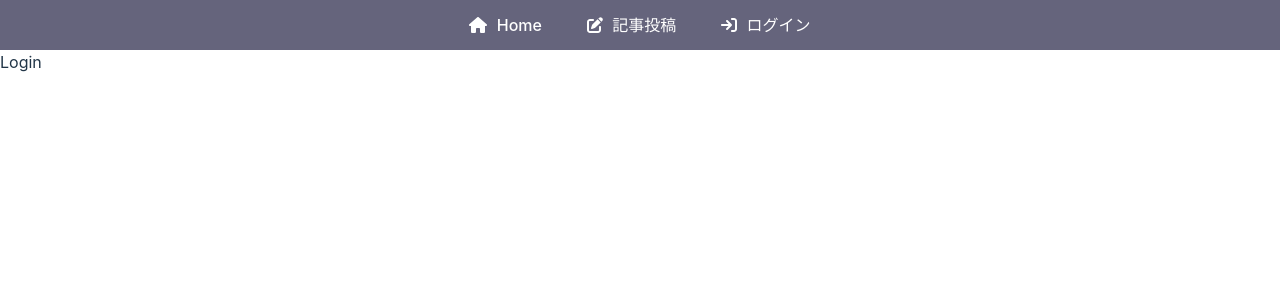
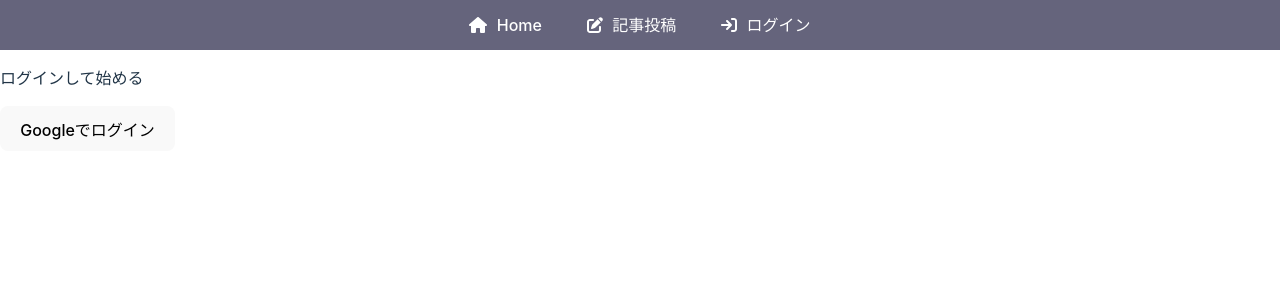
Before and after one commit to s-yoshiii/blog-fb-react-tutrial, a React (Vite) app: page /login in a window 1280 px wide. Shown: the top 300 px of the page. Built offline with nearby package versions, Linux system fonts and the light colour scheme; no server answers.

Commit message:
Googleログイン機能を実装してみよう

```diff
--- a/src/components/Login.jsx
+++ b/src/components/Login.jsx
@@ -1,7 +1,17 @@
+import { signInWithPopup } from "firebase/auth";
 import React from "react";
+import { auth, provider } from "../firebase";
 
 const Login = () => {
-  return <div>Login</div>;
+  const logInWithGoogle = () => {
+    signInWithPopup(auth, provider).then((result) => {});
+  };
+  return (
+    <div>
+      <p>ログインして始める</p>
+      <button onClick={logInWithGoogle}>Googleでログイン</button>
+    </div>
+  );
 };
 
 export default Login;
```
